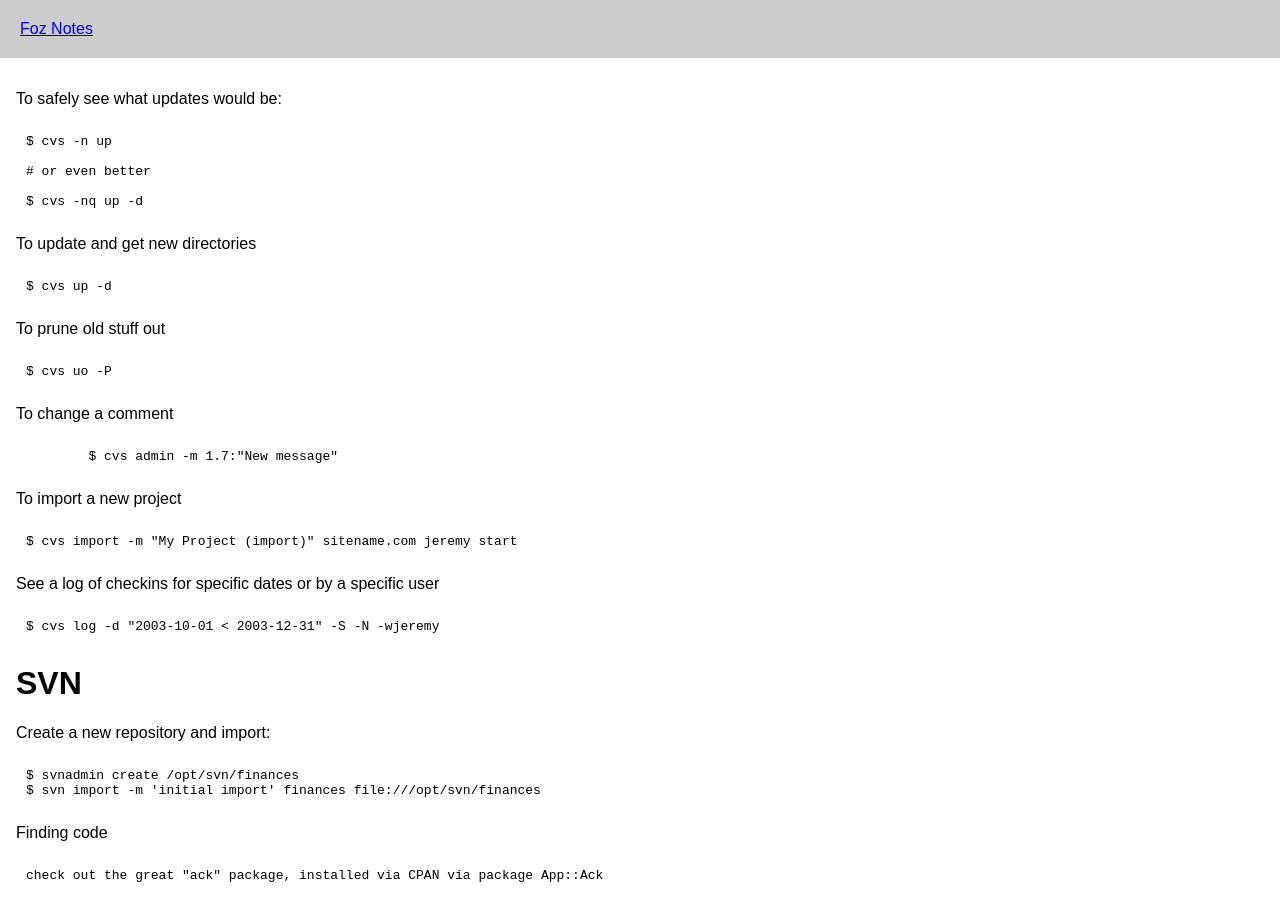
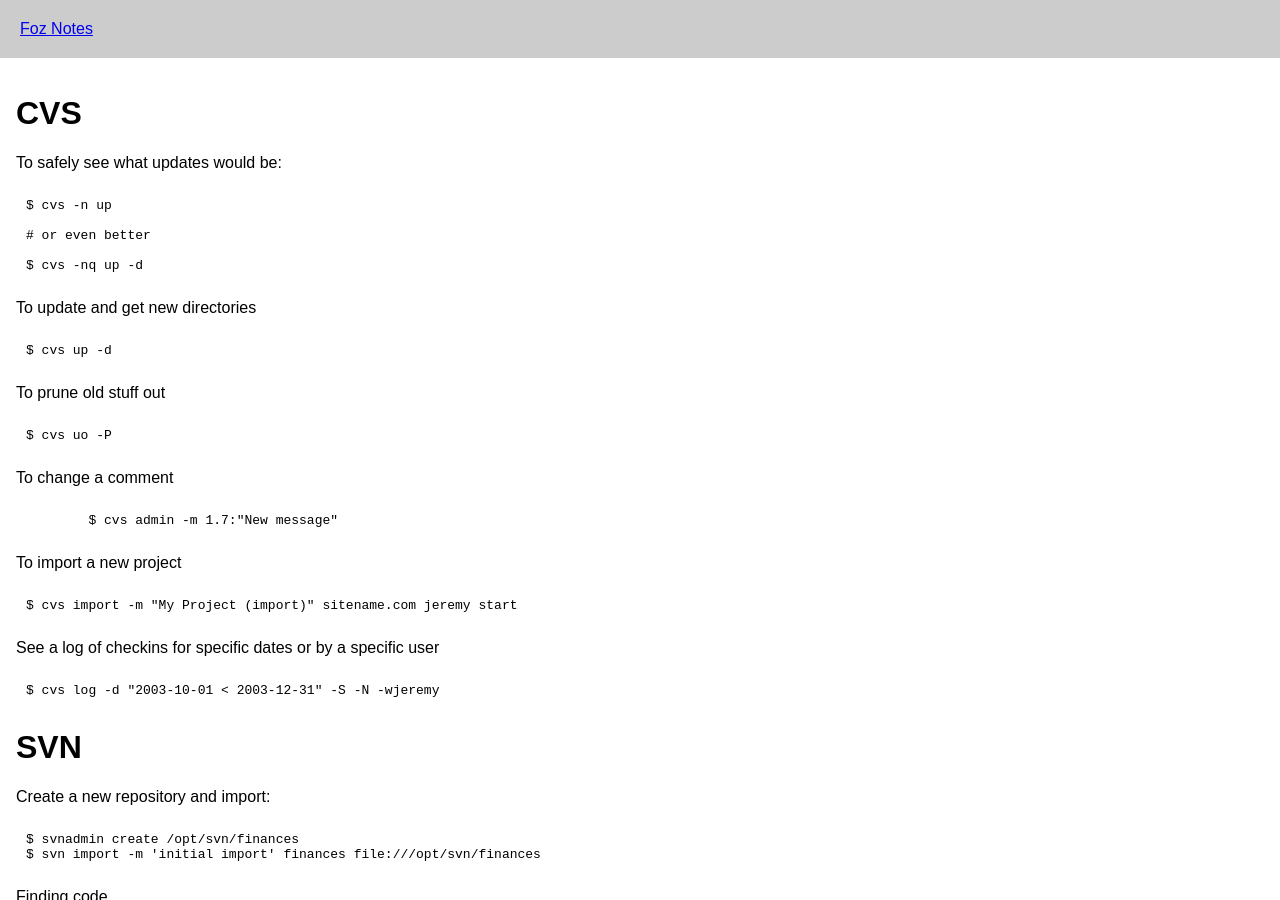
Before and after one commit to foz/foz.github.com, a Jekyll site: the page built from source-control-notes.md, in a window 1280 px wide and 900 px high. Built offline with Jekyll 4.4.1, drawn with Linux system fonts in a browser that asks for light colours; Markdown is read by kramdown in place of the engine named in the settings.

Commit message:
add header

```diff
--- a/source-control-notes.md
+++ b/source-control-notes.md
@@ -3,6 +3,8 @@ title: Source Control Notes
 layout: default
 
 ---
+
+# CVS
 
 To safely see what updates would be:
 
```
